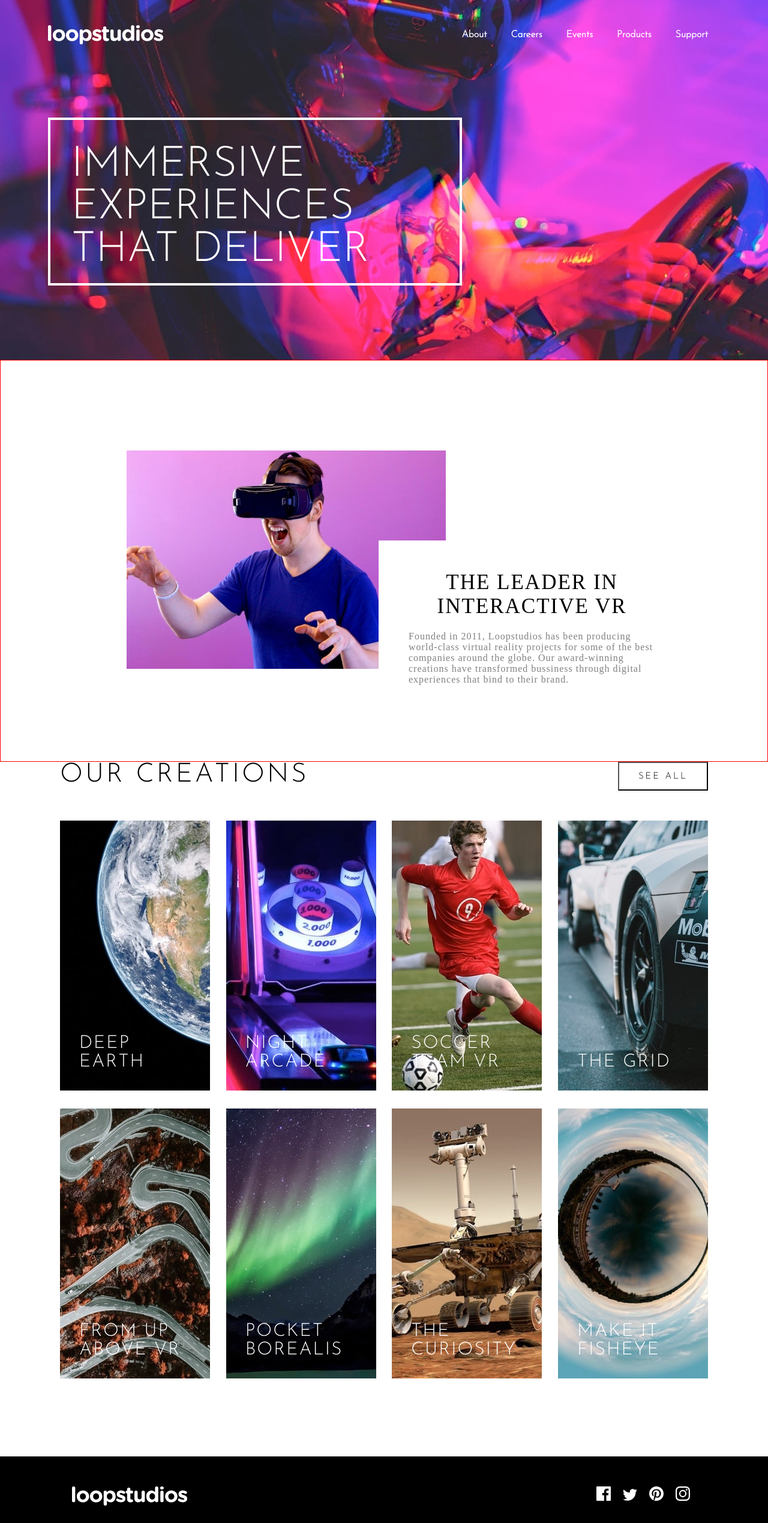
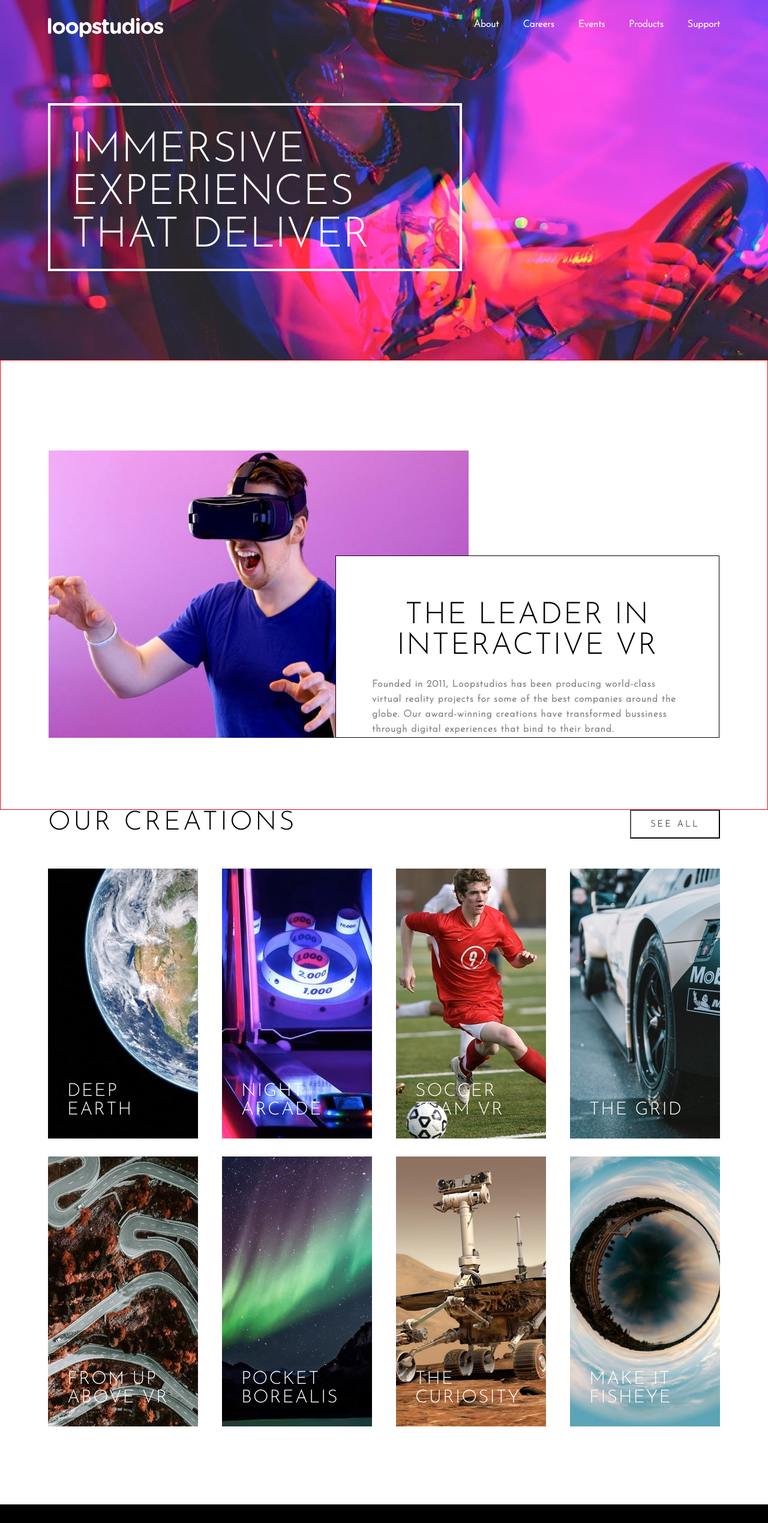
Before and after one commit to JuranyR/Workshop-3, a React (Create React App) app: page / in a window 1280 px wide. Shown: the top 2539 px of the page at 60% size. Built offline with nearby package versions, Linux system fonts and the light colour scheme.

Commit message:
fix details 2.0

```diff
--- a/src/banner.scss
+++ b/src/banner.scss
@@ -1,13 +1,19 @@
 .banner {
   width: 100%;
   height: auto;
+  height: 750px;
   border: 1px solid red;
-  padding: 150px 100px 150px 210px;
+  padding: 150px 80px;
   display: flex;
+  font-family: 'Josefin Sans', sans-serif;
   position: relative;
   &__image-container {
-    width: 55%;
-    height: 60%;
+    // width: 55%;
+    // height: 60%;
+    width: 700px;
+    height: 400px;
+
+    z-index: 1;
 
     img {
       width: 100%;
@@ -16,16 +22,31 @@
   }
   &__text-container {
     background: white;
-    width: 40%;
-    height: 45%;
+    // width: 40%;
+    // height: 45%;
+    display: flex;
+    flex-direction: column;
+    justify-content: end;
+    align-items: end;
     z-index: 100;
+    height: 304px;
+    width: 640px;
+    border: 1px solid black;
+    padding: 0 60px;
     position: absolute;
-    margin-top: 150px;
-    margin-left: 420px;
-    padding: 50px;
+    bottom: 119px;
+    right: 80px;
+
+    // position: absolute;
+    // position: relative;
+    // margin-top: 150px;
+    // margin-left: 420px;
+    // padding: 50px;
+
 
     &-title {
-      font-size: 35px;
+      font-size: 50px;
+      align-self: center;
       margin-bottom: 4%;
       text-align: center;
       letter-spacing: 2px;
@@ -35,13 +56,16 @@
       color: gray;
       letter-spacing: 1px;
       text-align: left;
+      line-height:25px;
+      font-weight: bold;
     }
   }
 }
 
-@media screen and (max-width: 480px) {
+@media screen and (max-width: 1150px) {
   .banner {
     padding: 100px 30px 30px 30px;
+    position: static;
     display: flex;
     flex-direction: column;
     height: 120vh;
@@ -62,6 +86,8 @@
       padding: 30px;
       margin-top: 70%;
       margin-left: 0;
+      position: static;
+      z-index: 0;
 
       &-title {
         font-size: 28px;
--- a/src/card.scss
+++ b/src/card.scss
@@ -14,7 +14,7 @@ $color-Black: hsl(0, 0%, 0%);
   flex-direction: column;
   align-items: center;
   justify-content:space-between;
-  padding: 0px 100px 100px 100px;
+  padding: 0px 80px 100px 80px;
 }
 
 .divOC {
--- a/src/components/Footer.jsx
+++ b/src/components/Footer.jsx
@@ -15,15 +15,19 @@ const Footer = () => {
                 <div className="desktop">
                     <a href="" className="me-4 text-reset">
                         <img src={facebook} alt="face" />
+                        <hr />
                     </a>
                     <a href="" className="me-4 text-reset">
                         <img src={twitter} alt="tw" />
+                        <hr />
                     </a>
                     <a href="" className="me-4 text-reset">
                         <img src={pinterest} alt="pr" />
+                        <hr />
                     </a>
                     <a href="" className="me-4 text-reset">
                         <img src={instagram} alt="in" />
+                        <hr />
                     </a>
                 </div>
             </section>
@@ -32,23 +36,30 @@ const Footer = () => {
                     items.map(item=>(
                         <div className="container-fluid-item">
                             <h6>{item}</h6>
+                            <hr />
                         </div>
                     ))
                 }
                 <div className="mobile">
                     <a href="" className="me-4 text-reset">
                         <img src={facebook} alt="face" />
+                        <hr />
                     </a>
+
                     <a href="" className="me-4 text-reset">
                         <img src={twitter} alt="tw" />
+                        <hr />
                     </a>
                     <a href="" className="me-4 text-reset">
                         <img src={pinterest} alt="pr" />
+                        <hr />
                     </a>
                     <a href="" className="me-4 text-reset">
                         <img src={instagram} alt="in" />
+                        <hr />
                     </a>
                 </div>
+
                 <div className="text">
                     © 2021 loopstudio. All rigths reserved
                 </div>
--- a/src/components/Header.jsx
+++ b/src/components/Header.jsx
@@ -32,6 +32,7 @@ const Header = () => {
                         items.map(item=>(
                             <li className="navbar-nav-item ">
                                 <a className="nav-link" href="#">{item}</a>
+                                <hr/>
                             </li>
                         ))
                     }
--- a/src/footer.scss
+++ b/src/footer.scss
@@ -1,14 +1,28 @@
 .footer{
     background-color: black;
     color: white;
-    padding: 50px 120px;
+    padding: 50px 80px;
     &-title-social{
         display: flex;
         justify-content: space-between;
-
         margin-bottom: 20px;
-        a{
-            padding: 10px;
+        .desktop{
+            display: flex;
+            align-items: center;
+            gap: 20px;
+        }
+        hr{
+            color: white;
+            width: 20px;
+            align-self: center;
+            border: 0;
+            height: 0;
+            box-shadow: 0 1px 1px 1px rgb(255, 255, 255);
+            opacity: 0;
+            margin-top: 5px;
+        }
+        a:hover hr{
+            opacity: 1;
         }
     }
     .container-fluid{
@@ -20,11 +34,23 @@
             font-family: 'Josefin Sans', sans-serif;
             font-weight: 300;
             font-size: 22px;
+            display: flex;
+            flex-direction: column;
+            gap: 10px;
             cursor: pointer;
-            &:hover{
-                border-bottom: 1px solid white;
-            }
-        };
+        }
+        hr{
+            color: white;
+            width: 20px;
+            align-self: center;
+            border: 0;
+            height: 0;
+            box-shadow: 0 1px 1px 1px rgb(255, 255, 255);
+            opacity: 0;
+        }
+        &-item:hover hr{
+            opacity: 1;
+        }
         .text{
             display: flex;
             justify-content: end;
@@ -33,7 +59,12 @@
         }
         .mobile{
             display: none;
+
+            a:hover hr{
+                opacity: 1;
+            }
         }
+
     }
 }
 
@@ -49,6 +80,7 @@
         .container-fluid{
             flex-direction: column;
             align-items: center;
+            gap: 10px;
             .text{
                 justify-content: center;
             }
@@ -56,7 +88,7 @@
                 padding: 10px;
             }
             .mobile{
-                display: unset;
+                display: flex;
             }
         }
     }
--- a/src/header.scss
+++ b/src/header.scss
@@ -25,19 +25,33 @@
         &-nav {
             display: flex;
             justify-content: end;
+            gap: 40px;
             &-item {
-                padding:20px;
                 list-style: none;
                 font-family: 'Josefin Sans', sans-serif;
-                a:hover{
-                    border-bottom: 1px solid white;
-                }
+                display: flex;
+                flex-direction: column;
+                gap: 10px;
+            }
+            &-item:hover hr{
+                opacity: 1;
             }
         }
         a{
             color: white;
             font-weight: 700;
             text-decoration:none;
+        }
+
+        hr{
+            color: white;
+            width: 20px;
+            align-self: center;
+            border: 0;
+            height: 0;
+            box-shadow: 0 1px 1px 1px rgb(255, 255, 255);
+            cursor: pointer;
+            opacity: 0;
         }
     }
     .text-banner{
```
